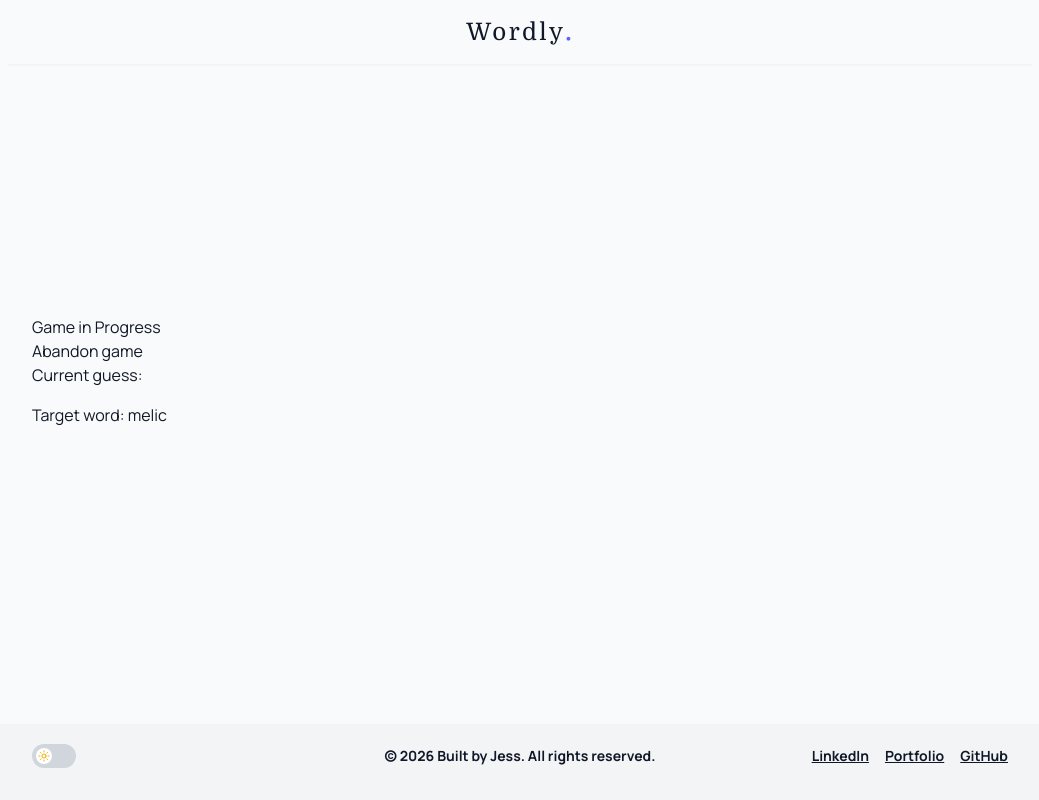
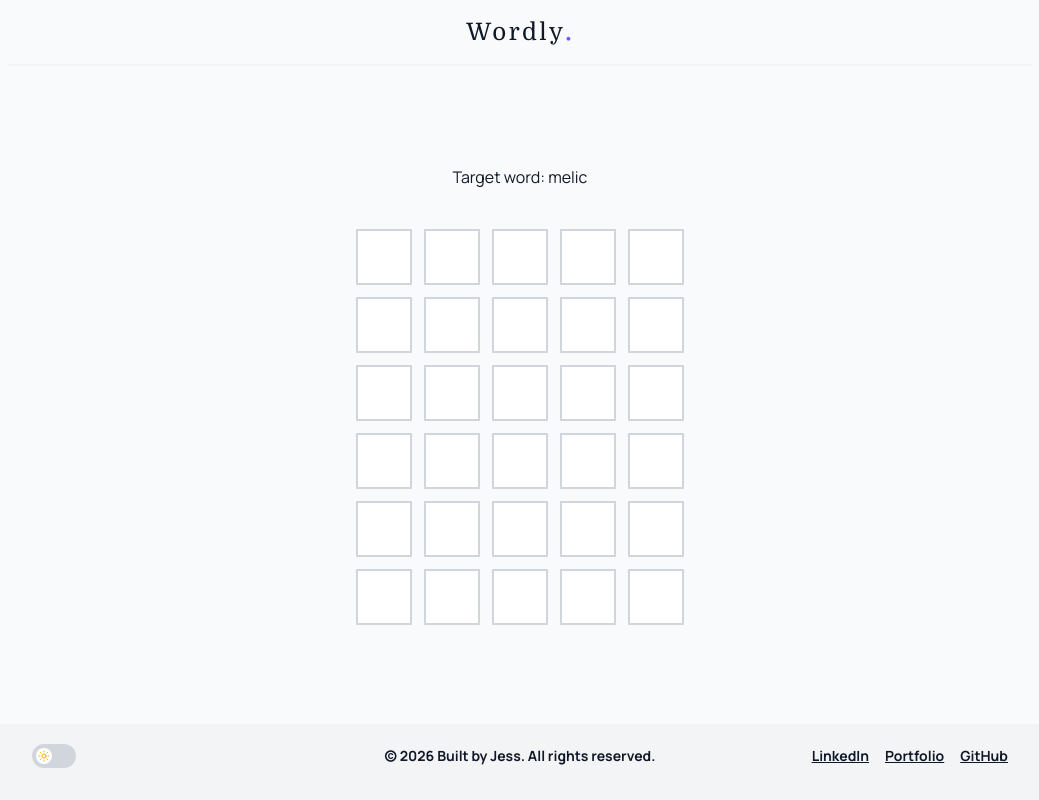
Before and after one commit to jessiicacmoore/wordly, a React (Vite) app: page / in a window 1280 px wide. Both pictures are taken after a click on the button "Start new game". Shown: the whole page, without its empty margins (120-1159 px from the left). Built offline with nearby package versions, Linux system fonts and the light colour scheme.

Commit message:
feat(styles): enhance tile colors and styles for game feedback; refactor Game and Grid components for improved layout

```diff
--- a/src/app/App.css
+++ b/src/app/App.css
@@ -22,6 +22,14 @@
   --color-button-secondary-border: var(--color-gray-300);
 
   --color-focus-ring: color-mix(in oklab, var(--color-accent) 45%, white);
+
+  --color-tile-correct: var(--color-green-500);
+  --color-tile-present: var(--color-yellow-500);
+  --color-tile-absent: var(--color-gray-500);
+
+  --color-tile-unknown-bg: var(--color-white);
+  --color-tile-unknown-border: var(--color-gray-300);
+  --color-tile-unknown-text: var(--color-gray-900);
 }
 
 .dark {
@@ -39,6 +47,14 @@
   --color-button-secondary-border: var(--color-slate-600);
 
   --color-focus-ring: color-mix(in oklab, var(--color-accent) 55%, white);
+
+  --color-tile-correct: var(--color-green-400);
+  --color-tile-present: var(--color-yellow-400);
+  --color-tile-absent: var(--color-gray-600);
+
+  --color-tile-unknown-bg: var(--color-slate-800);
+  --color-tile-unknown-border: var(--color-slate-600);
+  --color-tile-unknown-text: var(--color-gray-100);
 }
 
 @layer base {
@@ -59,3 +75,21 @@
     @apply mb-4 text-base;
   }
 }
+
+@layer utilities {
+  .tile {
+    @apply bg-tile-unknown-bg border-tile-unknown-border text-tile-unknown-text border-2 transition-colors duration-300;
+  }
+
+  .tile.correct {
+    @apply bg-tile-correct border-tile-correct text-white;
+  }
+
+  .tile.present {
+    @apply bg-tile-present border-tile-present text-white;
+  }
+
+  .tile.absent {
+    @apply bg-tile-absent border-tile-absent text-white;
+  }
+}
--- a/src/features/game/components/Game.tsx
+++ b/src/features/game/components/Game.tsx
@@ -36,15 +36,7 @@ export const Game = () => {
   }
 
   if (gameStatus === "playing" && activeGame) {
-    return (
-      <>
-        <h2>Game in Progress</h2>
-        <button type="button" onClick={abandonGame}>
-          Abandon game
-        </button>
-        <GameBoard game={activeGame} onKeyInput={handleKeyInput} />
-      </>
-    );
+    return <GameBoard game={activeGame} onKeyInput={handleKeyInput} />;
   }
 
   return null;
--- a/src/features/game/components/GameBoard.tsx
+++ b/src/features/game/components/GameBoard.tsx
@@ -7,10 +7,7 @@ type GameBoardProps = {
   onKeyInput: (input: string) => void;
 };
 
-export const GameBoard = ({
-  game,
-  onKeyInput
-}: GameBoardProps) => {
+export const GameBoard = ({ game, onKeyInput }: GameBoardProps) => {
   const { targetWord, guesses, currentGuess } = game;
 
   useEffect(() => {
@@ -23,10 +20,8 @@ export const GameBoard = ({
   }, [onKeyInput]);
 
   return (
-    <div>
-      <p>Current guess: {currentGuess}</p>
-      <p className="mb-12">Target word: {targetWord}</p>
-
+    <div className="flex flex-col items-center gap-6">
+      <p>Target word: {targetWord}</p>
       <Grid
         guesses={guesses}
         currentGuess={currentGuess}
--- a/src/features/game/components/Grid.tsx
+++ b/src/features/game/components/Grid.tsx
@@ -16,7 +16,7 @@ export const Grid = ({ guesses, currentGuess, targetWord }: GridProps) => {
   });
 
   return (
-    <div>
+    <div className="flex flex-col gap-3">
       {rows.map((row, rowIndex) => {
         const letters = row.padEnd(5).split("");
         const statuses =
@@ -25,11 +25,11 @@ export const Grid = ({ guesses, currentGuess, targetWord }: GridProps) => {
             : Array(5).fill("");
 
         return (
-          <div key={rowIndex}>
+          <div key={rowIndex} className="flex gap-3">
             {letters.map((letter, letterIndex) => (
               <div
                 key={letterIndex}
-                className={`tile ${statuses[letterIndex]}`}
+                className={`tile ${statuses[letterIndex]} flex h-14 w-14 items-center justify-center border text-lg font-bold uppercase`}
               >
                 {letter}
               </div>
```
